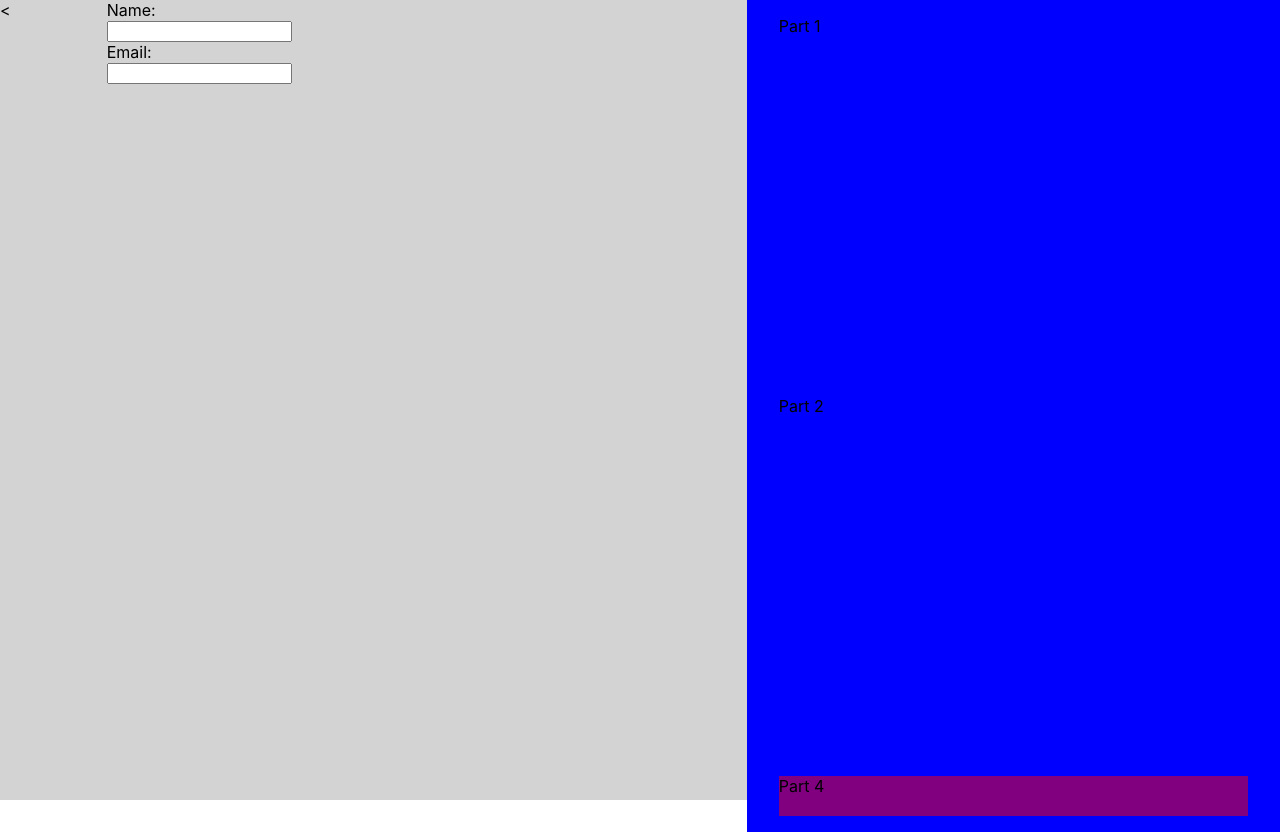
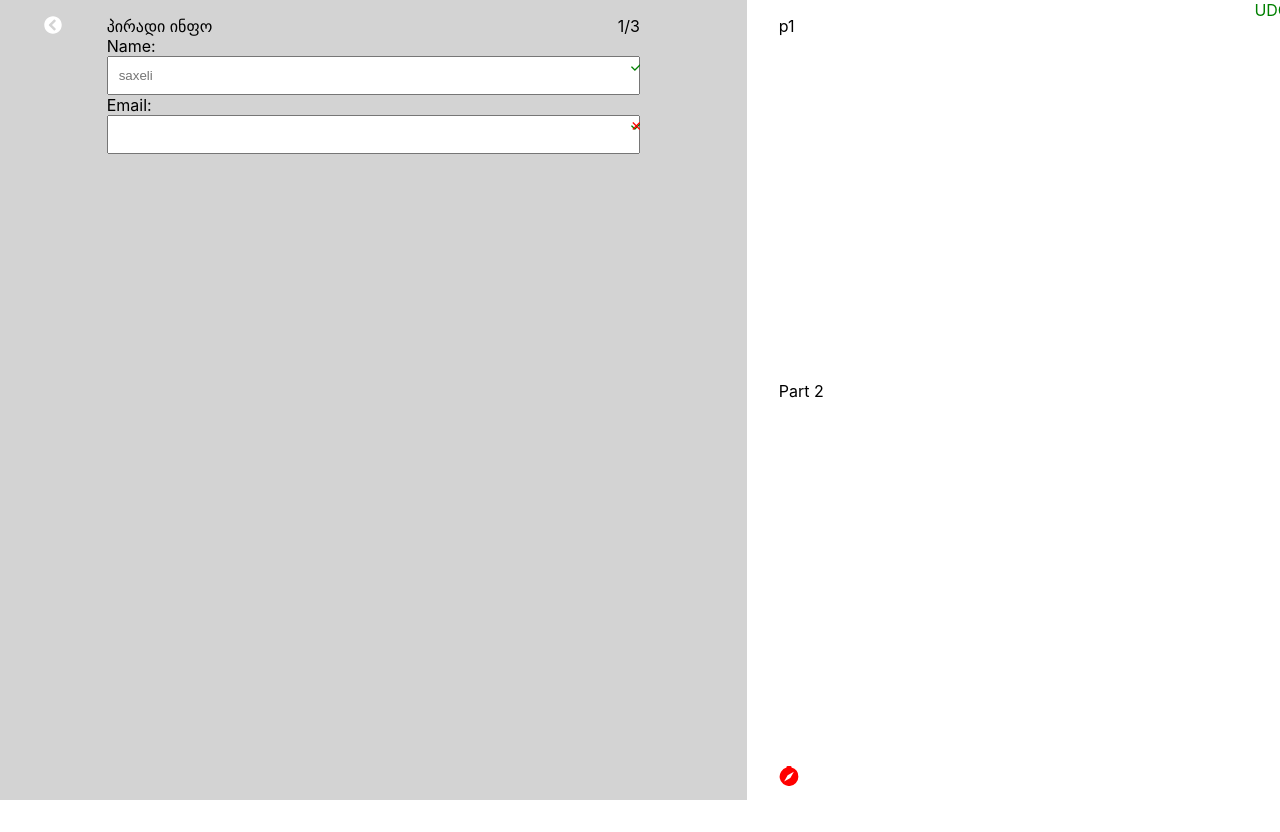
Before and after one commit to iguna18/resumaker, a React (Create React App) app: page /generalinformation in a window 1280 px wide. After the commit the page ends 800 px from the top, so only its background shows below. Built offline with nearby package versions, Linux system fonts and the light colour scheme.

Commit message:
breaking nights

```diff
--- a/package.json
+++ b/package.json
@@ -8,6 +8,7 @@
     "@testing-library/user-event": "^13.5.0",
     "react": "^18.2.0",
     "react-dom": "^18.2.0",
+    "react-icons": "^4.7.1",
     "react-router-dom": "^6.8.0",
     "react-scripts": "5.0.1",
     "styled-components": "^5.3.6",
--- a/src/App.css
+++ /dev/null
@@ -1,38 +0,0 @@
-.App {
-  text-align: center;
-}
-
-.App-logo {
-  height: 40vmin;
-  pointer-events: none;
-}
-
-@media (prefers-reduced-motion: no-preference) {
-  .App-logo {
-    animation: App-logo-spin infinite 20s linear;
-  }
-}
-
-.App-header {
-  background-color: #282c34;
-  min-height: 100vh;
-  display: flex;
-  flex-direction: column;
-  align-items: center;
-  justify-content: center;
-  font-size: calc(10px + 2vmin);
-  color: white;
-}
-
-.App-link {
-  color: #61dafb;
-}
-
-@keyframes App-logo-spin {
-  from {
-    transform: rotate(0deg);
-  }
-  to {
-    transform: rotate(360deg);
-  }
-}
--- a/src/App.js
+++ b/src/App.js
@@ -1,8 +1,11 @@
 import logo from './logo.svg'
-import './App.css'
 import { BrowserRouter as Router, Route, Routes, Link } from "react-router-dom"
 import Cv from './components/cv'
-import { Strip } from './styles/styles'
+import { Strip, Input } from './styles/styles'
+import {FaChevronCircleLeft} from 'react-icons/fa'
+import General from './components/General'
+
+
 
 const Container = ({ children }) => (
   <div style={{ display: "flex", flexDirection: "row", height:"100vh" }}>
@@ -16,31 +19,23 @@ const NotFoundPage = () => <div>404: Page Not Found</div>;
 const App = () => (
   <Router>
   <Container>
-    <Strip>
-      {'<'}
+    <Strip style={{display: 'flex', justifyContent: 'center'}}>
+      <div style={{height:'fit-content', marginTop:'1em'}}>
+        <FaChevronCircleLeft color='white' size='18'/>
+      </div>
     </Strip>
     <Strip wide>
       <Routes>
-      <Route path="/generalinformation" element={
-          <form>
-          <label htmlFor="name">Name:</label>
-          <br/>
-          <input type="text" id="name" name="name"/>
-          <br/>
-          <label htmlFor="email">Email:</label>
-          <br/>
-          <input type="email" id="email" name="email"/>
-          </form>
-      } />
+      <Route path="/generalinformation" element={<General/>} />
       <Route path="/experience" element={
           <form>
           <label htmlFor="position">position:</label>
           <br/>
-          <input type="text" id="position" name="position"/>
+          <Input type="text" id="position" name="position"/>
           <br/>
           <label htmlFor="employer">employer:</label>
           <br/>
-          <input type="text" id="employer" name="employer"/>
+          <Input type="text" id="employer" name="employer"/>
           </form>
       } />
       </Routes>
--- /dev/null
+++ b/src/components/General.js
@@ -0,0 +1,52 @@
+import {useState} from "react"
+import { Input } from "../styles/styles"
+import styled from "styled-components"
+
+const Validation = styled.div`
+  position: absolute;
+  color: ${props => props.err ? 'red' : 'green'};
+  left: ${props => props.err ? '98%' : '98%'};
+  top:0px
+`
+const Divider = styled.div`
+  margin-bottom:'2em';
+  margin-top:'0.3em';
+  height:1;
+  background-color:'black'
+`
+export default () => {
+  const [email, setEmail] = useState("");
+  const [isValid, setIsValid] = useState(false);
+
+  const handleEmailChange = (event) => {
+    setEmail(event.target.value);
+    setIsValid(event.target.value.slice(-12) == '@redberry.ge');
+  };
+  return (
+    <>
+    <div style={{display:'flex', justifyContent:'space-between', marginTop:'1em'}}>
+    <div>პირადი ინფო</div>
+    <div>1/3</div>
+    </div>
+
+    <form>
+    <Validation>UDG</Validation>
+    <label htmlFor="name">Name:</label>
+    <div style={{position: 'relative'}}>
+      <Validation>&#10003;</Validation>
+      <Input type="text" id="name" name="name" placeholder='saxeli' />
+    </div>
+    <label htmlFor="email">Email:</label>
+    <div style={{position: 'relative'}}>
+      <Validation>&#10003;</Validation>
+      <Validation err>&#10007;</Validation>
+      <Input type="email" id="email" name="email"
+        value={email}
+        onChange={handleEmailChange}
+        required/>
+    </div>
+    </form>
+
+    </>
+  )
+}
--- a/src/components/cv.js
+++ b/src/components/cv.js
@@ -1,13 +1,15 @@
 import React from 'react';
-
+import {BsFillCompassFill} from 'react-icons/bs'
 
 function Cv() {
   return (
-    <div style={{ backgroundColor:"blue", display: "flex", flexDirection: "column", height:'100vh',
+    <div style={{ backgroundColor:"white", display: "flex", flexDirection: "column", height:'100vh',
                     padding: "1em 2em"}}>
-      <div style={{ flex: 1 }}>Part 1</div>
+      <div style={{ flex: 1 }}> p1 </div>
       <div style={{ flex: 1 }}>Part 2</div>
-      <div style={{ height: "40px", backgroundColor:"purple" }}>Part 4</div>
+      <div style={{ height: 50, marginTop:20 }}>
+        <BsFillCompassFill color='red' size={20} />
+      </div>
     </div>
   );
 }
--- a/src/styles/styles.js
+++ b/src/styles/styles.js
@@ -4,4 +4,10 @@ export const Strip = styled.div`
   flex: ${props => props.wide?5:1};
   height:100%;
   background: lightgray;
+  overflow-y: auto;
 `
+export const Input = styled.input`
+  width: 100%;
+  box-sizing: border-box;
+  padding: 10px
+`
```
Also changed, not shown: src/components/Experiences.js (added, +11 -0 lines), 1 other file (tests, documents, lock files or other folders).
